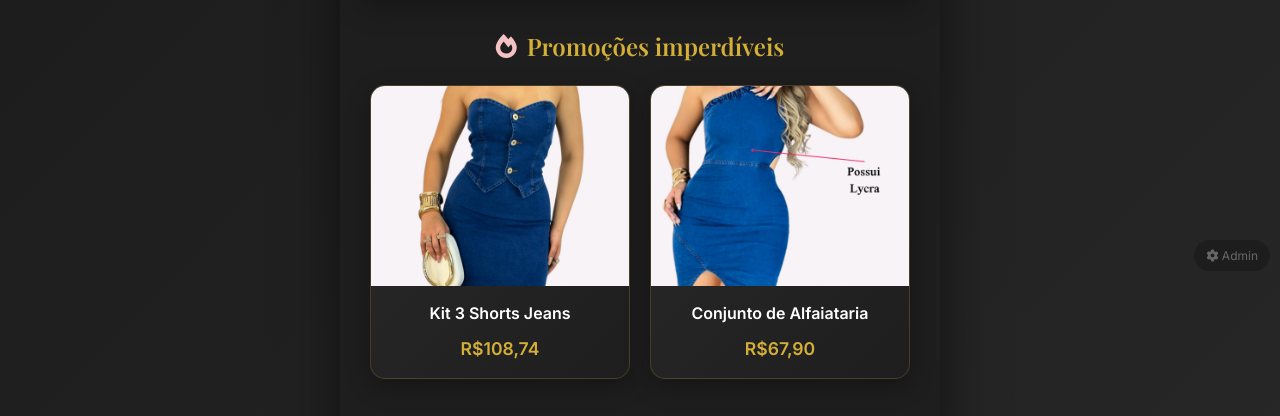
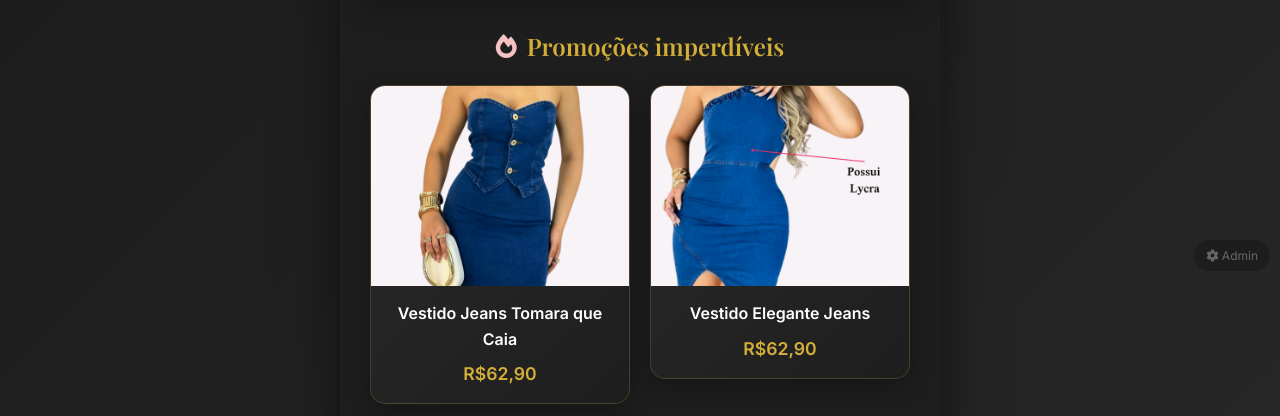
Before and after one commit to AlexandreLuiz21/belledejour, a website: page index.html in a window 1280 px wide. Shown: the part 522-938 px from the top of the page. Drawn offline with nearby package versions, Linux system fonts and the light colour scheme.

Commit message:
Update product details and links in index.html

```diff
--- a/index.html
+++ b/index.html
@@ -46,27 +46,27 @@
                 <i class="fas fa-fire"></i> Promoções imperdíveis
             </h2>
             <div class="products-grid">
-                <a href="https://shopee.com.br/Kit-3-Shorts-Feminino-Jeans-Short-Curto-Jeans-Rasgado-Feminino-Promo%C3%A7%C3%A3o-Cintura-Alta-i.816055584.23198817718"
+                <a href="https://shopee.com.br/img/img/41154 (1).jpeg"
                     target="_blank" class="product-link">
                     <div class="product-card">
                         <div class="product-image">
-                            <img src="img/41154 (1).jpeg" alt="Promoção 3 Shorts Jeans">
+                            <img src="img/41154 (1).jpeg" alt="Vestido Jeans Tomara que Caia">
                         </div>
                         <div class="product-info">
-                            <h3>Kit 3 Shorts Jeans</h3>
-                            <p class="price">R$108,74</p>
+                            <h3>Vestido Jeans Tomara que Caia</h3>
+                            <p class="price">R$62,90</p>
                         </div>
                     </div>
                 </a>
-                <a href="https://shopee.com.br/Conjunto-de-Alfaiataria-Preto-Cropped-com-Bot%C3%A3o-e-Cal%C3%A7a-Belle-de-Jour-i.816055584.23394309194"
+                <a href="https://shopee.com.br/img/41155 (2).jpeg"
                     target="_blank" class="product-link">
                     <div class="product-card">
                         <div class="product-image">
-                            <img src="img/41155 (2).jpeg" alt="Conjunto de Alfaiataria Cropped">
+                            <img src="img/41155 (2).jpeg" alt="Vestido Elegante Jeans">
                         </div>
                         <div class="product-info">
-                            <h3>Conjunto de Alfaiataria</h3>
-                            <p class="price">R$67,90</p>
+                            <h3>Vestido Elegante Jeans</h3>
+                            <p class="price">R$62,90</p>
                         </div>
                     </div>
                 </a>
```
